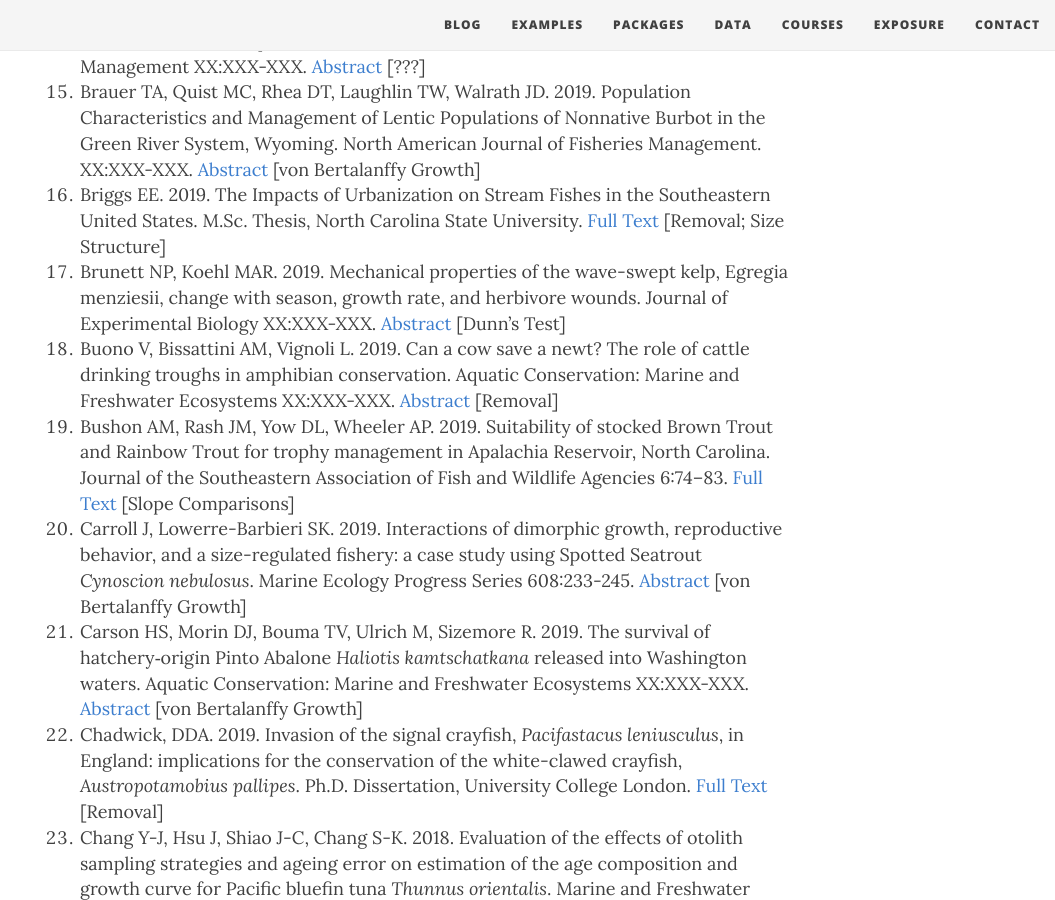
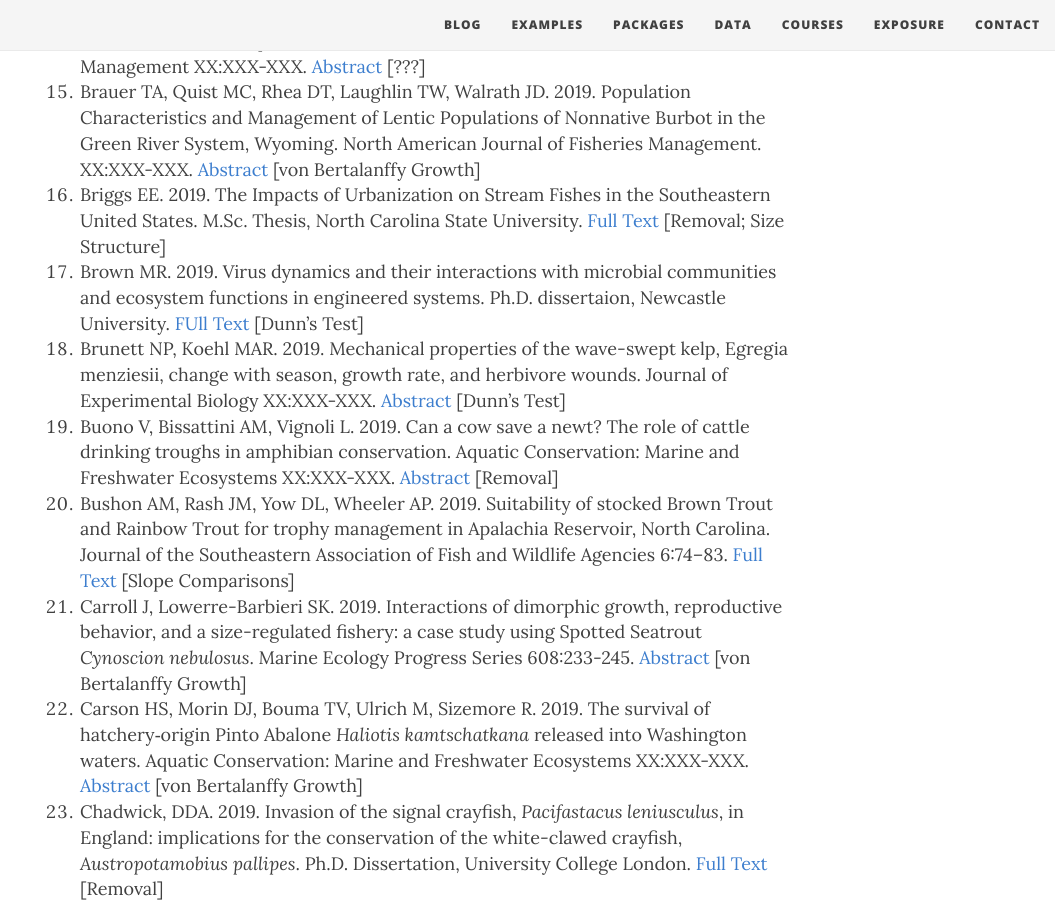
Before and after one commit to droglenc/fishR, a Jekyll site: the page built from exposure/exposure-citations19.md, in a window 1280 px wide and 900 px high, scrolled down 1578 px. Shown: the whole window, without its empty margins (225-1280 px from the left). Built offline with Jekyll 4.4.1, drawn with Linux system fonts in a browser that asks for light colours; nearby versions of some CDN libraries; some of the changed lines change nothing that is shown.

Commit message:
Update exposure-citations19.md

```diff
--- a/exposure/exposure-citations19.md
+++ b/exposure/exposure-citations19.md
@@ -5,7 +5,7 @@ subtitle: fishR and FSA is Being Used!!
 css: "/css/exposure-citation.css"
 ---
 
-The [**IFAR** book](http://derekogle.com/IFAR/), **fishR** website, or the **FSA** package were cited in the following <span id="contact-div">162</span> publications.
+The [**IFAR** book](http://derekogle.com/IFAR/), **fishR** website, or the **FSA** package were cited in the following <span id="contact-div">163</span> publications.
 
 1. Achilleos K, Smith AM, Gordon DP. 2019. The articulated bryozoan genus *Cellaria* in the southern Zealandian Region: distribution and associated fauna. Marine Biodiversiety XX:XXX-XXX. [Abstract](https://link.springer.com/article/10.1007/s12526-019-01009-y) [???]
 1. Albert LT, Junge C, Myrlund MK. 2019. Young mums are rebuilding the Spurdog stock (*Squalus acanthias* L.) in Norwegian waters. ICES Journal of Marine Science XX:XXX-XXX. [Abstract](https://academic.oup.com/icesjms/advance-article-abstract/doi/10.1093/icesjms/fsz156/5543885) [???]
@@ -23,6 +23,7 @@ The [**IFAR** book](http://derekogle.com/IFAR/), **fishR** website, or the **FSA
 1. Blackburn SE, Gingras ML, DuBois J, Jackson ZJ, Quist MC. 2019. Population dynamics and evaluation of management scenarios for White Sturgeon in the Sacramento–San Joaquin River Basin. North American Journal of Fisheries Management XX:XXX-XXX. [Abstract](https://afspubs.onlinelibrary.wiley.com/doi/abs/10.1002/nafm.10316) [???]
 1. Brauer TA, Quist MC, Rhea DT, Laughlin TW, Walrath JD. 2019. Population Characteristics and Management of Lentic Populations of Nonnative Burbot in the Green River System, Wyoming. North American Journal of Fisheries Management. XX:XXX-XXX. [Abstract](https://afspubs.onlinelibrary.wiley.com/doi/abs/10.1002/nafm.10247) [von Bertalanffy Growth]
 1. Briggs EE. 2019. The Impacts of Urbanization on Stream Fishes in the Southeastern United States. M.Sc. Thesis, North Carolina State University. [Full Text](https://repository.lib.ncsu.edu/bitstream/handle/1840.20/37104/etd.pdf?sequence=1) [Removal; Size Structure]
+1. Brown MR. 2019. Virus dynamics and their interactions with microbial communities and ecosystem functions in engineered systems. Ph.D. dissertaion, Newcastle University. [FUll Text](https://theses.ncl.ac.uk/jspui/bitstream/10443/4584/1/Brown MR 2019.pdf) [Dunn's Test]
 1. Brunett NP, Koehl MAR. 2019. Mechanical properties of the wave-swept kelp, Egregia menziesii, change with season, growth rate, and herbivore wounds. Journal of Experimental Biology XX:XXX-XXX. [Abstract](http://jeb.biologists.org/content/early/2019/01/23/jeb.190595.abstract) [Dunn's Test]
 1. Buono V, Bissattini AM, Vignoli L. 2019. Can a cow save a newt? The role of cattle drinking troughs in
 amphibian conservation. Aquatic Conservation: Marine and Freshwater Ecosystems XX:XXX-XXX. [Abstract](https://onlinelibrary.wiley.com/doi/abs/10.1002/aqc.3126) [Removal]
```
